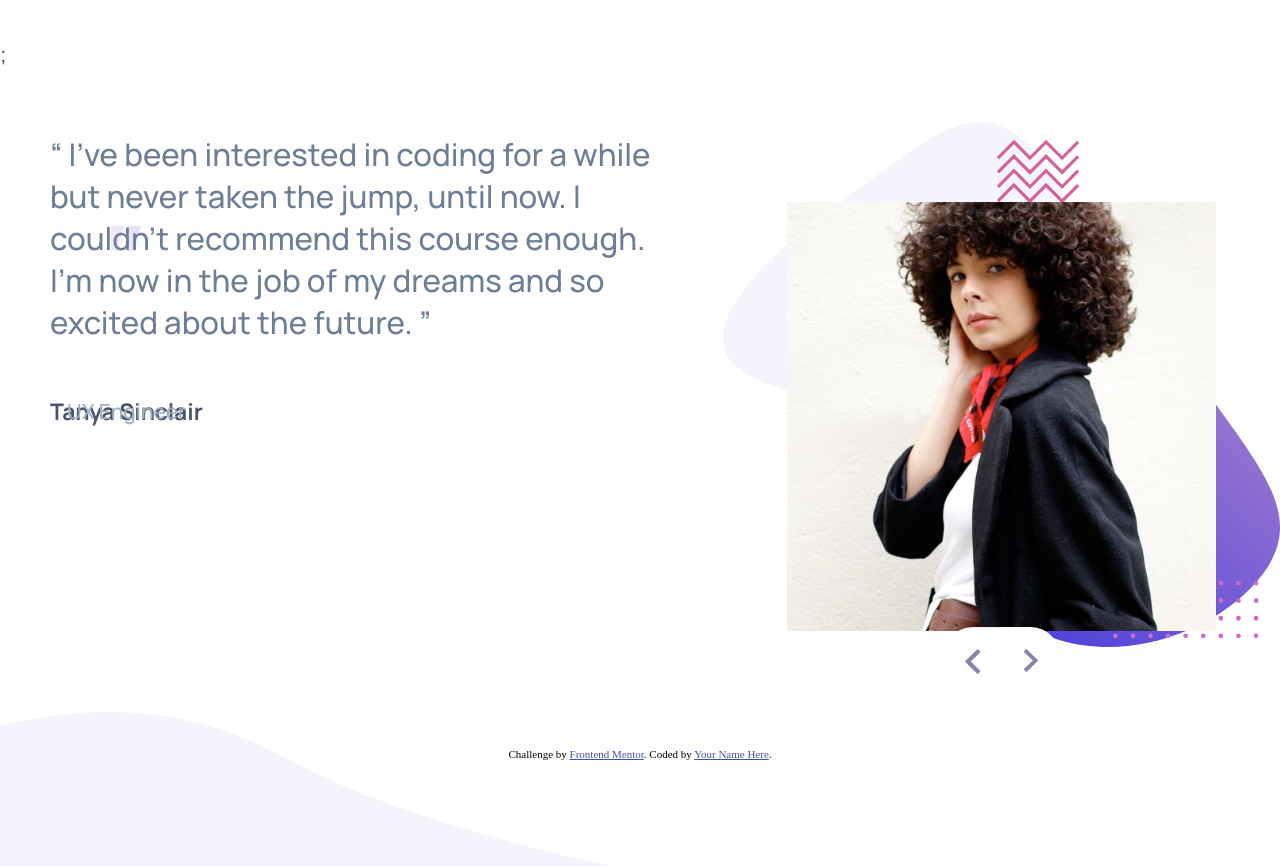
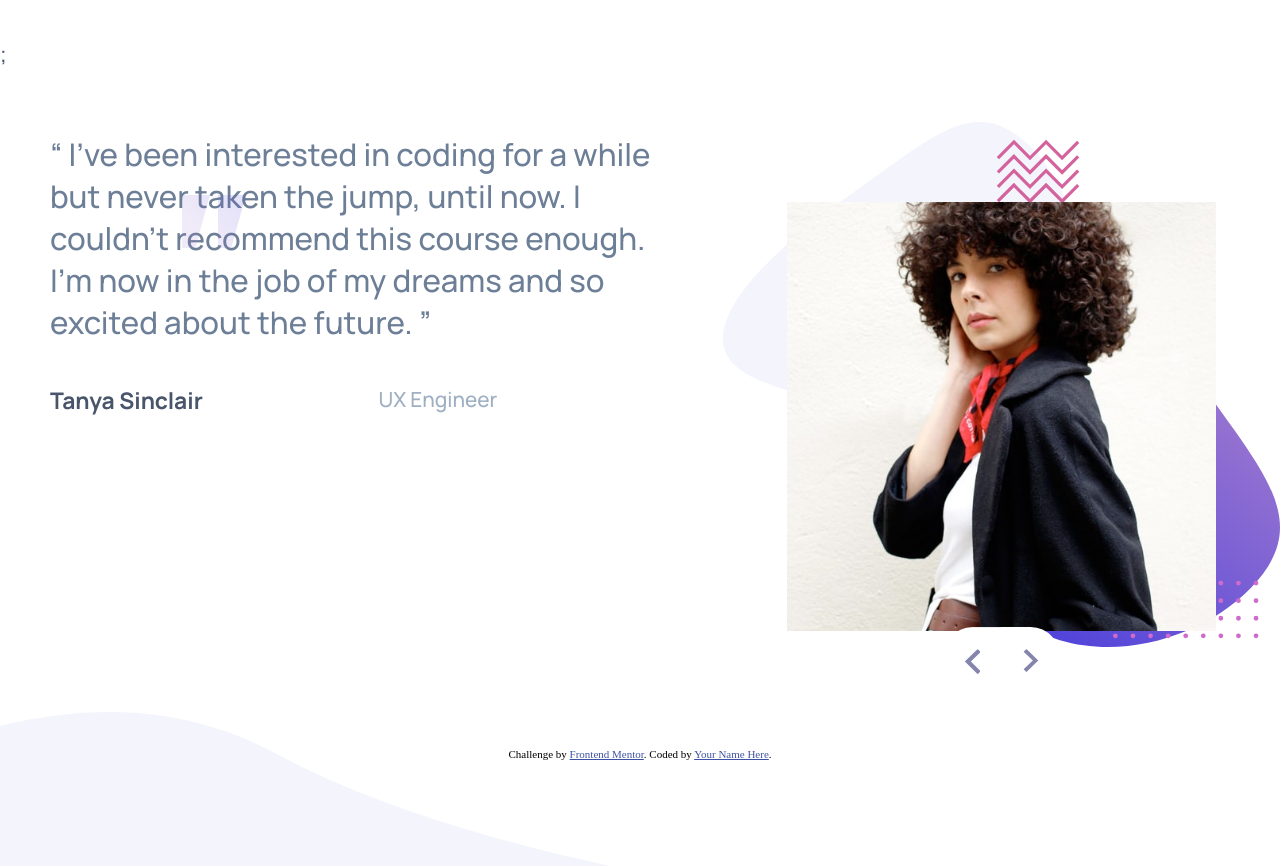
Before and after one commit to bluepersia/coding-bootcamp-testimonials-slider-master, a plain HTML site: page index.html in a window 1280 px wide. Drawn offline with Linux system fonts and the light colour scheme.

Commit message:
Update slider.css

```diff
--- a/css/slider.css
+++ b/css/slider.css
@@ -186,12 +186,13 @@
 
         grid-column: 2 / 3;
         grid-row: 3 / 4;
-        align-self: center;
+        justify-self:flex-start;
     }
 
     .slider__job {
-        grid-column: 2 / 3;
+        grid-column: 3 / 4;
         grid-row: 3 / 4;
-        align-self: center;
+        justify-self:flex-start;
+        margin-left: 0;
     }
 }
```
